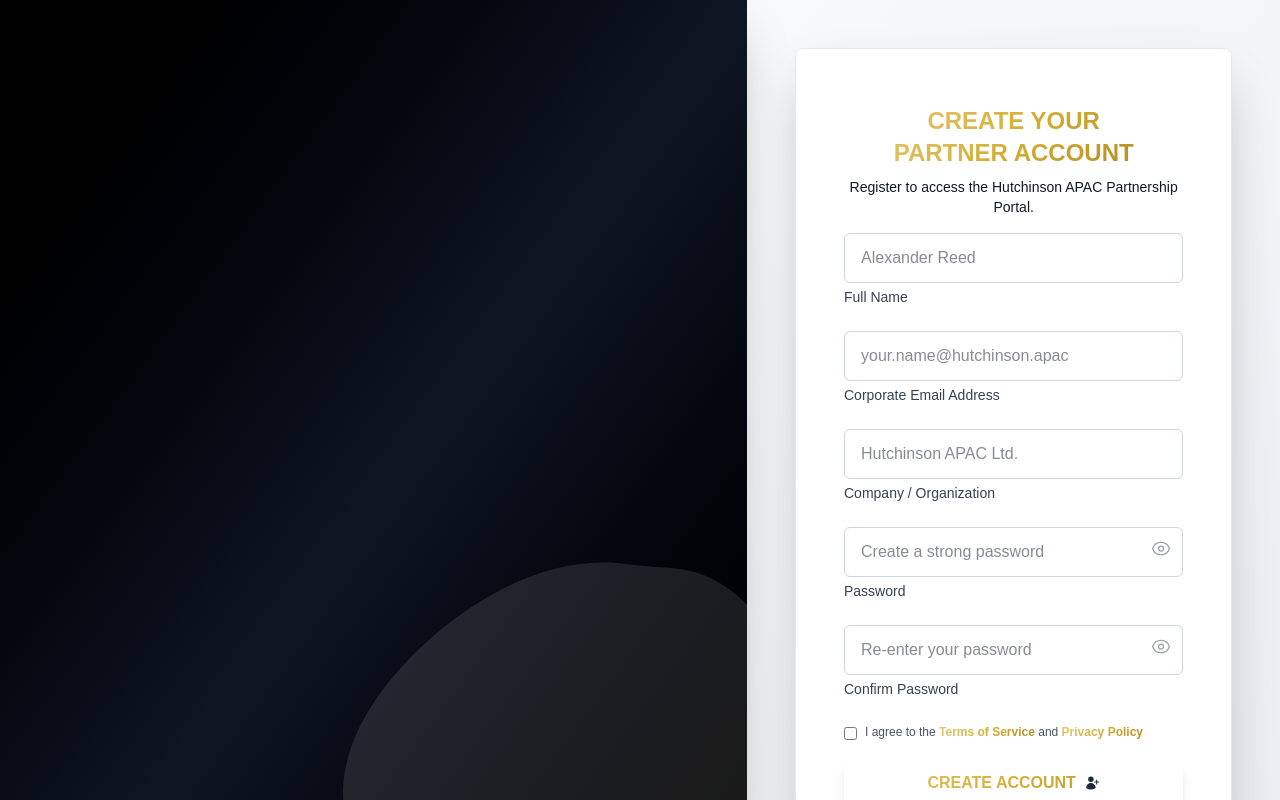
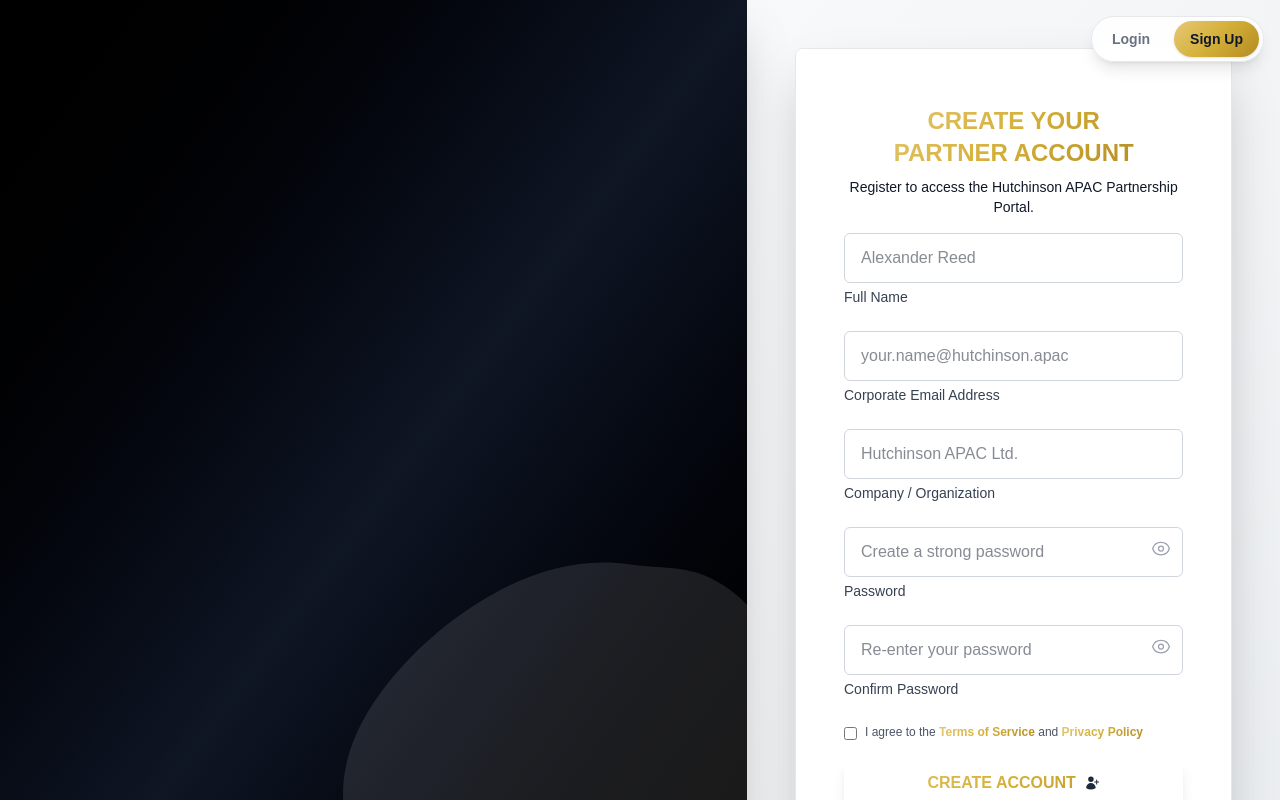
Before and after one commit to fahmidurshanto/hutchinson, a Next.js app: page /signup in a window 1280 px wide. Shown: the top 800 px of the page. Built offline with nearby package versions, Linux system fonts and the light colour scheme.

Commit message:
added login, signup and logout buttons

```diff
--- a/src/app/login/page.js
+++ b/src/app/login/page.js
@@ -1,8 +1,19 @@
 import LoginCard from './components/LoginCard';
+import Link from 'next/link';
 
 export default function Page() {
   return (
     <div className="min-h-screen flex flex-col lg:flex-row bg-gray-50">
+
+      {/* Auth Toggle - Top Right */}
+      <div className="fixed top-4 right-4 z-50 flex items-center gap-2 bg-white/90 backdrop-blur-sm rounded-full shadow-lg border border-gray-200 p-1">
+        <span className="px-4 py-2 rounded-full bg-gradient-gold text-gray-900 text-sm font-bold shadow-sm">
+          Login
+        </span>
+        <Link href="/signup" className="px-4 py-2 rounded-full text-sm font-semibold text-gray-500 hover:text-gray-800 transition-colors">
+          Sign Up
+        </Link>
+      </div>
 
       {/* Left side: Branding (Hidden on mobile/tablet, Visible on desktop) */}
       <div className="hidden lg:flex lg:w-1/2 xl:w-7/12 relative bg-black items-center justify-center p-12 overflow-hidden shadow-2xl z-20">
--- a/src/app/signup/page.js
+++ b/src/app/signup/page.js
@@ -1,8 +1,19 @@
 import SignupCard from './components/SignupCard';
+import Link from 'next/link';
 
 export default function SignupPage() {
     return (
         <div className="min-h-screen flex flex-col lg:flex-row bg-gray-50">
+
+            {/* Auth Toggle - Top Right */}
+            <div className="fixed top-4 right-4 z-50 flex items-center gap-2 bg-white/90 backdrop-blur-sm rounded-full shadow-lg border border-gray-200 p-1">
+                <Link href="/login" className="px-4 py-2 rounded-full text-sm font-semibold text-gray-500 hover:text-gray-800 transition-colors">
+                    Login
+                </Link>
+                <span className="px-4 py-2 rounded-full bg-gradient-gold text-gray-900 text-sm font-bold shadow-sm">
+                    Sign Up
+                </span>
+            </div>
 
             {/* Left side: Branding (Hidden on mobile/tablet, Visible on desktop) */}
             <div className="hidden lg:flex lg:w-1/2 xl:w-7/12 relative bg-black items-center justify-center p-12 overflow-hidden shadow-2xl z-20">
--- a/src/components/layout/TopNav.js
+++ b/src/components/layout/TopNav.js
@@ -1,5 +1,6 @@
 "use client";
 import React from 'react';
+import Link from 'next/link';
 import { useAppContext } from '../../context/AppContext';
 
 export default function TopNav() {
@@ -50,6 +51,13 @@
                         <path fillRule="evenodd" d="M7.5 6a4.5 4.5 0 119 0 4.5 4.5 0 01-9 0zM3.751 20.105a8.25 8.25 0 0116.498 0 .75.75 0 01-.437.695A18.683 18.683 0 0112 22.5c-2.786 0-5.433-.608-7.812-1.7a.75.75 0 01-.437-.695z" clipRule="evenodd" />
                     </svg>
                 </div>
+
+                {/* Logout Button */}
+                <Link href="/login" className="w-10 h-10 rounded-full flex items-center justify-center text-gray-500 hover:text-red-500 hover:bg-red-50 transition-colors" title="Logout">
+                    <svg xmlns="http://www.w3.org/2000/svg" fill="none" viewBox="0 0 24 24" strokeWidth={1.5} stroke="currentColor" className="w-5 h-5">
+                        <path strokeLinecap="round" strokeLinejoin="round" d="M15.75 9V5.25A2.25 2.25 0 0013.5 3h-6a2.25 2.25 0 00-2.25 2.25v13.5A2.25 2.25 0 007.5 21h6a2.25 2.25 0 002.25-2.25V15m3 0l3-3m0 0l-3-3m3 3H9" />
+                    </svg>
+                </Link>
             </div>
 
         </header>
```
